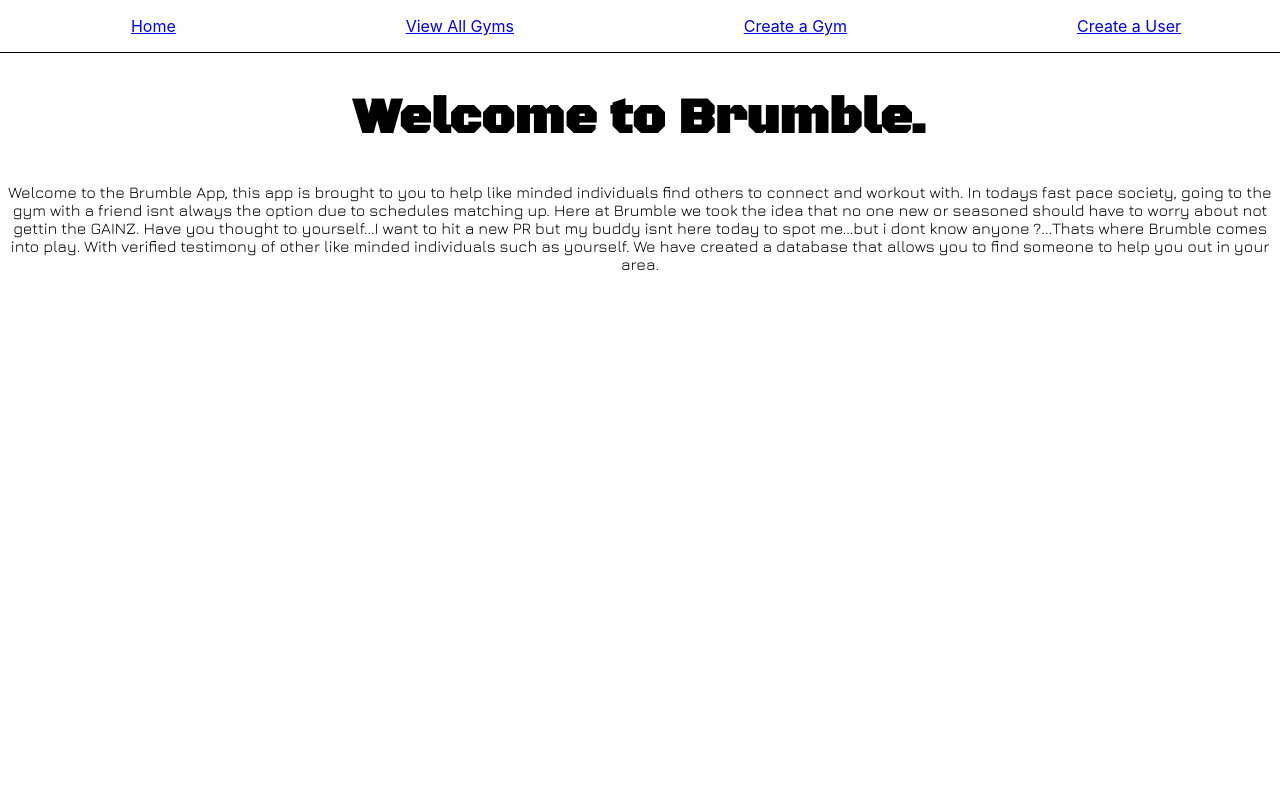
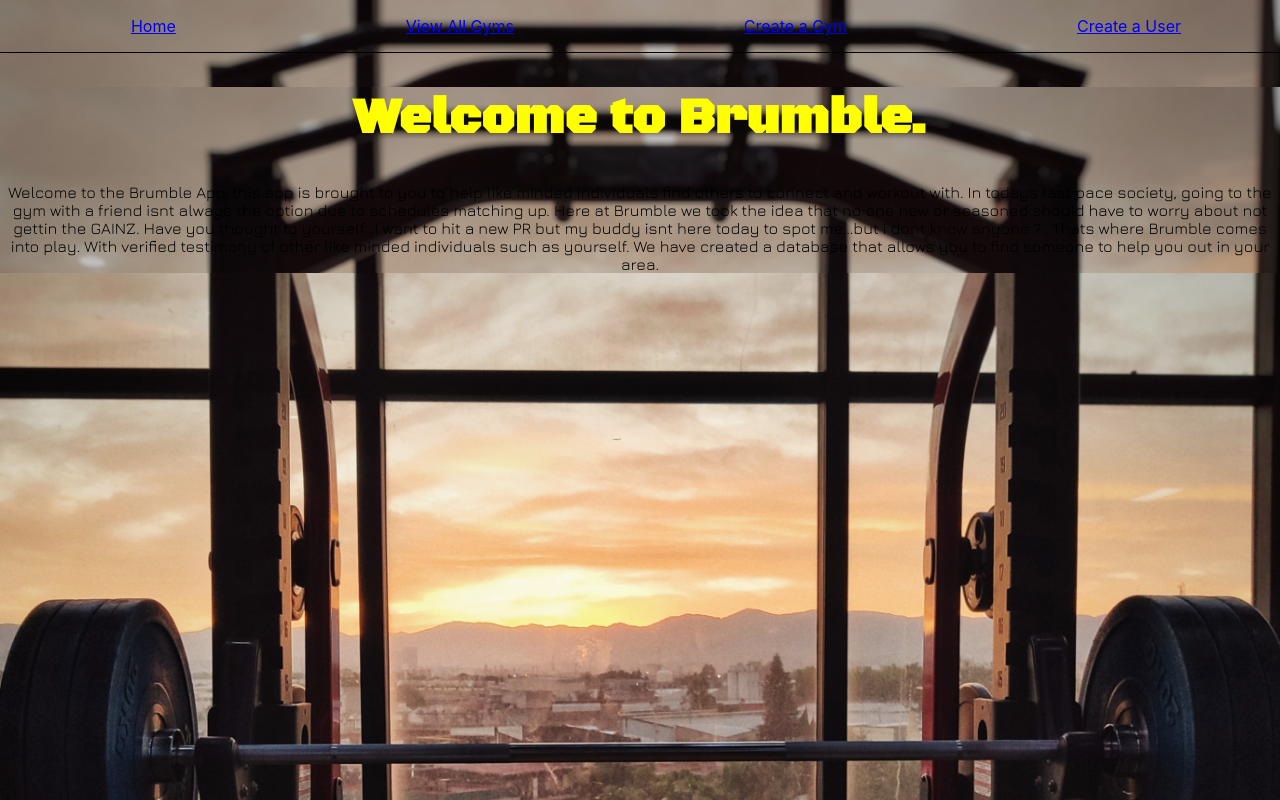
Before and after one commit to AlexanderZerra/Brumble, a React (Create React App) app in the folder client/: page / in a window 1280 px wide. Shown: the top 800 px of the page. Built offline with nearby package versions, Linux system fonts and the light colour scheme; no server answers.

Commit message:
more styling done

```diff
--- a/client/src/pages/GymDetails.js
+++ b/client/src/pages/GymDetails.js
@@ -35,10 +35,10 @@
   }, [])
   return (
     <div>
-      <h1>Gym Details</h1>
+      <h1 className="gymdetails">Gym Details</h1>
       <button className="delete">Delete</button>
       <button className="edit">Edit</button>
-      <h1>Comments</h1>
+      <h1 className="gymdetails">Comments</h1>
       {comments
         ? comments.map((comment, index) => (
             <CommentCard
--- a/client/src/pages/HomePage.js
+++ b/client/src/pages/HomePage.js
@@ -1,23 +1,26 @@
 import React from 'react'
 const HomePage = (props) => {
   return (
+    <body>
       <div className="body">
         <div className="home">
           <h1 className="header">Welcome to Brumble.</h1>
           <p className="mission">
             Welcome to the Brumble App, this app is brought to you to help like
-          minded individuals find others to connect and workout with. In todays
-          fast pace society, going to the gym with a friend isnt always the
-          option due to schedules matching up. Here at Brumble we took the idea
-          that no one new or seasoned should have to worry about not gettin the
-          GAINZ. Have you thought to yourself...I want to hit a new PR but my
-          buddy isnt here today to spot me...but i dont know anyone ?...Thats
-          where Brumble comes into play. With verified testimony of other like
-          minded individuals such as yourself. We have created a database that
-          allows you to find someone to help you out in your area.
+            minded individuals find others to connect and workout with. In
+            todays fast pace society, going to the gym with a friend isnt always
+            the option due to schedules matching up. Here at Brumble we took the
+            idea that no one new or seasoned should have to worry about not
+            gettin the GAINZ. Have you thought to yourself...I want to hit a new
+            PR but my buddy isnt here today to spot me...but i dont know anyone
+            ?...Thats where Brumble comes into play. With verified testimony of
+            other like minded individuals such as yourself. We have created a
+            database that allows you to find someone to help you out in your
+            area.
           </p>
         </div>
       </div>
+    </body>
   )
 }
 export default HomePage
--- a/client/src/styles/App.css
+++ b/client/src/styles/App.css
@@ -55,7 +55,7 @@
 } */
 .header {
   font-size: 50px;
-  /* color: yellow; */
+  color: yellow;
   font-family: 'Black Ops One', cursive;
 }
 
@@ -81,3 +81,13 @@
 .allgyms {
   font-family: 'Bungee Shade', cursive;
 }
+.gymdetails {
+  font-family: 'Bungee Shade', cursive;
+}
+body {
+  background-image: url('../styles/javier-santos-guzman-9MR78HGoflw-unsplash.jpg');
+  background-repeat: no-repeat;
+  background-size: cover;
+  object-fit: scale-down;
+  margin: auto;
+}
```
Also changed, not shown: client/src/styles/javier-santos-guzman-9MR78HGoflw-unsplash.jpg (added). Lines whose indentation alone changed are shown as unchanged.
